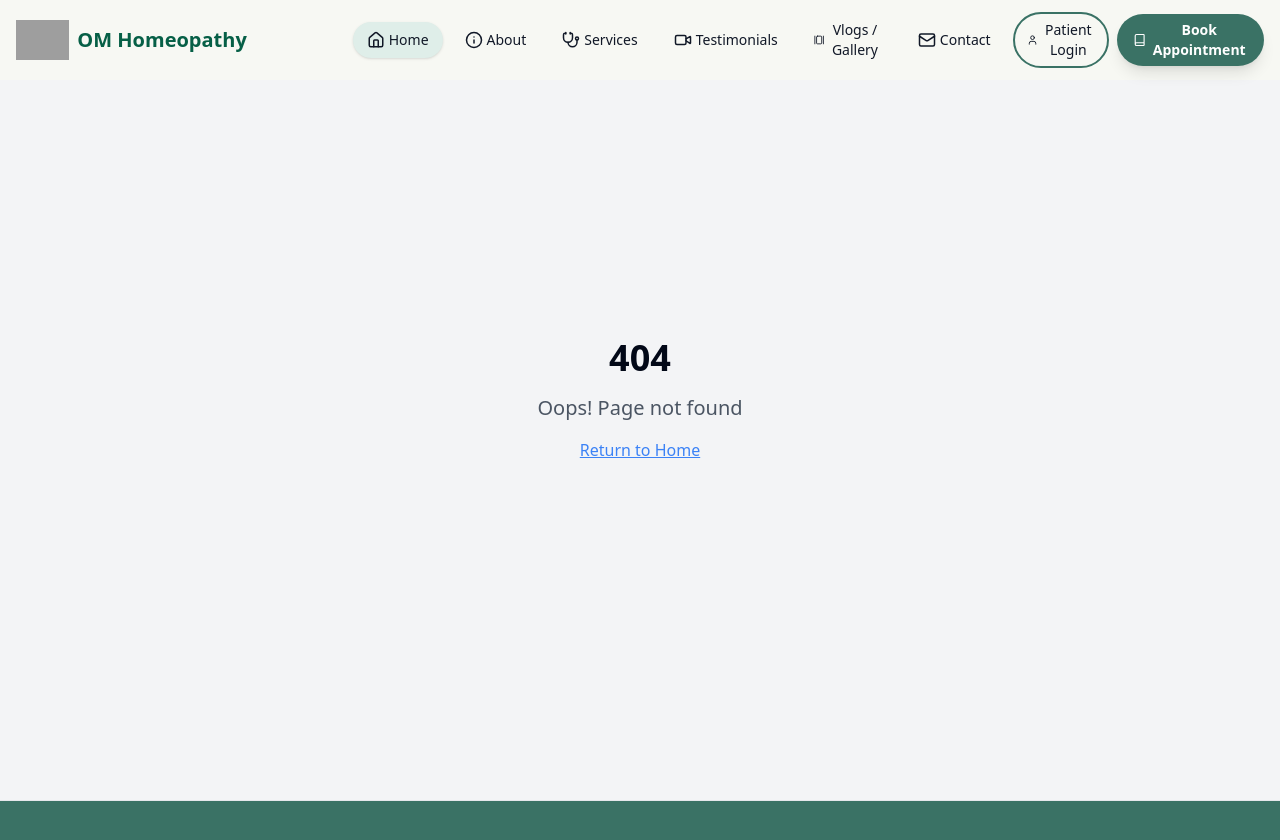
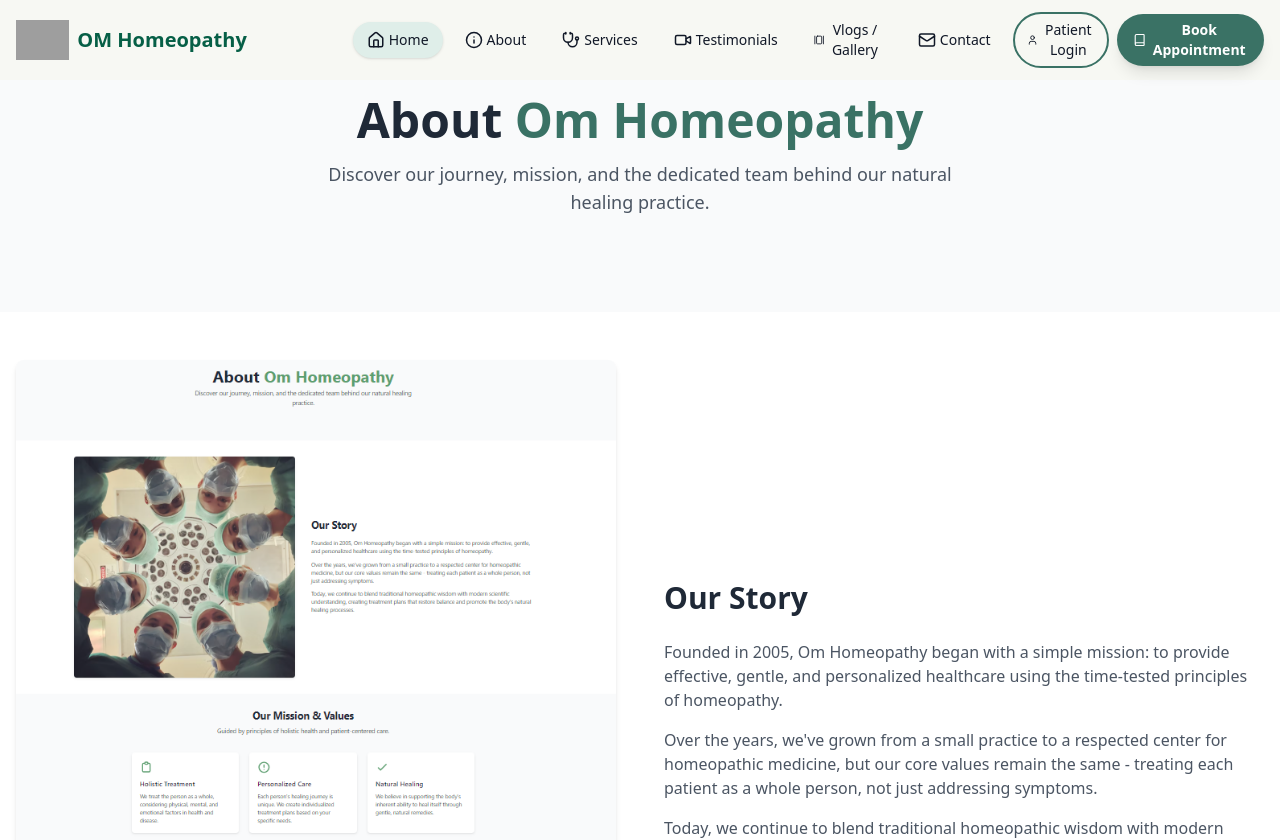
Before and after one commit to aditya-030/om-healing-portal, a React (Vite) app: page /about in a window 1280 px wide. Shown: the top 840 px of the page. Built offline with nearby package versions, Linux system fonts and the light colour scheme; grey boxes are pictures that could not be loaded.

Commit message:
feat: Implement About page and navigation
- Added a dedicated About page with "Our Story", "Our Mission & Values", and "Our Team" sections.
- Updated the "More About Us" button to navigate to the About page.

```diff
--- a/src/App.tsx
+++ b/src/App.tsx
@@ -1,4 +1,3 @@
-
 import { Toaster } from "@/components/ui/toaster";
 import { Toaster as Sonner } from "@/components/ui/sonner";
 import { TooltipProvider } from "@/components/ui/tooltip";
@@ -9,6 +8,7 @@ import Index from "./pages/Index";
 import PatientDashboard from "./pages/PatientDashboard";
 import DoctorDashboard from "./pages/DoctorDashboard";
 import NotFound from "./pages/NotFound";
+import About from "./pages/About";
 import Navbar from "./components/Navbar";
 import Footer from "./components/Footer";
 
@@ -35,6 +35,7 @@ const App = () => (
           <Navbar />
           <Routes>
             <Route path="/" element={<Index />} />
+            <Route path="/about" element={<About />} />
             <Route path="/patient-dashboard" element={<PatientDashboard />} />
             <Route path="/doctor-dashboard" element={<DoctorDashboard />} />
             <Route path="*" element={<NotFound />} />
--- a/src/components/sections/AboutSection.tsx
+++ b/src/components/sections/AboutSection.tsx
@@ -1,5 +1,5 @@
-
 import { Button } from "@/components/ui/button";
+import { Link } from "react-router-dom";
 
 const AboutSection = () => {
   const scrollToSection = (id: string) => {
@@ -33,10 +33,12 @@ const AboutSection = () => {
               </p>
             </div>
             <Button
-              className="mt-6 bg-blue-600 hover:bg-blue-700"
-              onClick={() => scrollToSection("about")}
+              asChild
+              className="mt-6 bg-[#3a7265] hover:bg-[#3a7265]/90"
             >
-              More About Us
+              <Link to="/about">
+                More About Us
+              </Link>
             </Button>
           </div>
           <div className="md:w-1/2">
--- a/src/pages/About.tsx
+++ b/src/pages/About.tsx
@@ -27,7 +27,7 @@ const About = () => {
         <div className="container mx-auto px-4">
           <div className="text-center mb-12">
             <h1 className="text-4xl md:text-5xl font-bold text-gray-800 mb-4">
-              About <span className="text-om-green">Om Homeopathy</span>
+              About <span className="text-[#3a7265]">Om Homeopathy</span>
             </h1>
             <p className="text-lg text-gray-600 max-w-2xl mx-auto">
               Discover our journey, mission, and the dedicated team behind our natural healing practice.
@@ -41,8 +41,8 @@ const About = () => {
           <div className="flex flex-col md:flex-row gap-12 items-center">
             <div className="md:w-1/2">
               <img
-                src="https://images.unsplash.com/photo-1579684385127-1ef15d508118?ixlib=rb-4.0.3&ixid=MnwxMjA3fDB8MHxwaG90by1wYWdlfHx8fGVufDB8fHx8&auto=format&fit=crop&w=580&q=80"
-                alt="Om Homeopathy Clinic"
+                src="/lovable-uploads/91423c29-9bad-470e-a388-aef213c725f9.png"
+                alt="Om Homeopathy Team"
                 className="rounded-lg shadow-md w-full h-auto"
               />
             </div>
```
Also changed, not shown: public/lovable-uploads/91423c29-9bad-470e-a388-aef213c725f9.png (added).
